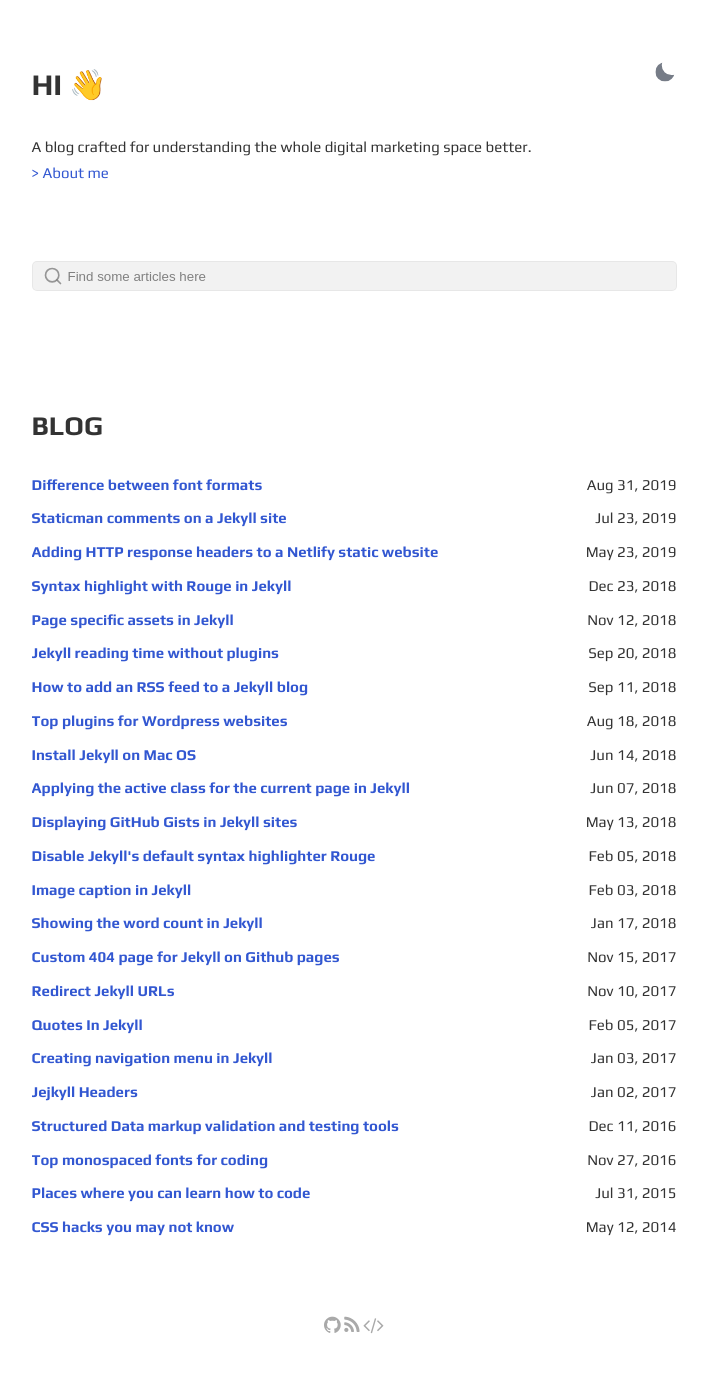
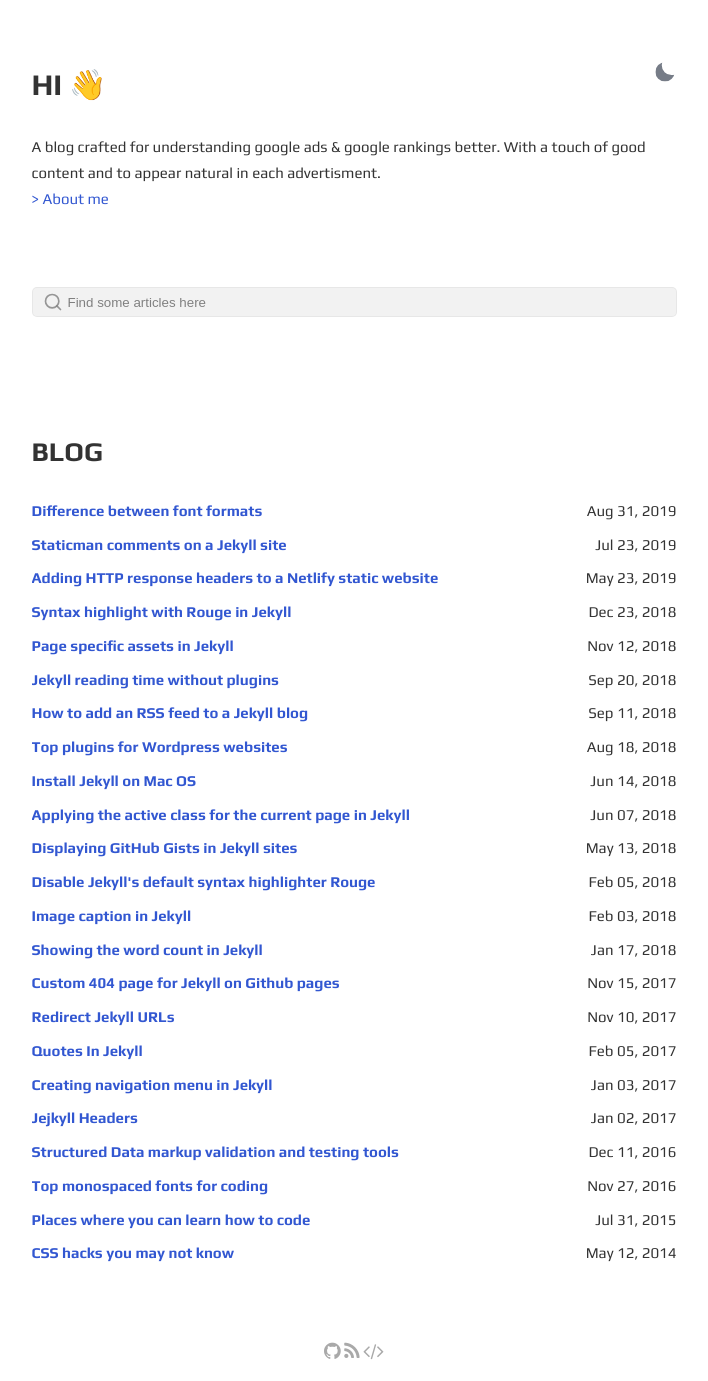
Before and after one commit to mk-unlimited/me, a Jekyll site: the page built from index.html, in a window 1280 px wide. Shown: the whole page, without its empty margins (286-994 px from the left). Built offline with Jekyll 4.4.1, drawn with Linux system fonts in a browser that asks for light colours; before the commit the page ends 1355 px from its top, so only the background shows below that.

Commit message:
Update _config.yml

```diff
--- a/_config.yml
+++ b/_config.yml
@@ -1,7 +1,7 @@
 site: Mark Kumar
 title: Mark Kumar
 greetings: Hi 👋
-description: A blog crafted for understanding the whole digital marketing space better.
+description: A blog crafted for understanding google ads & google rankings better. With a touch of good content and to appear natural in each advertisment.
 lang: en-US
 timezone:  Europe/Rome
 repo: https://github.com/DavideBri/Gesko # site repo [optional]
```
